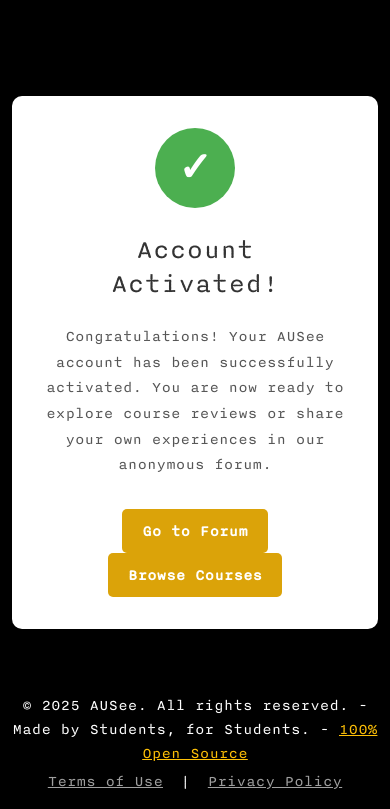
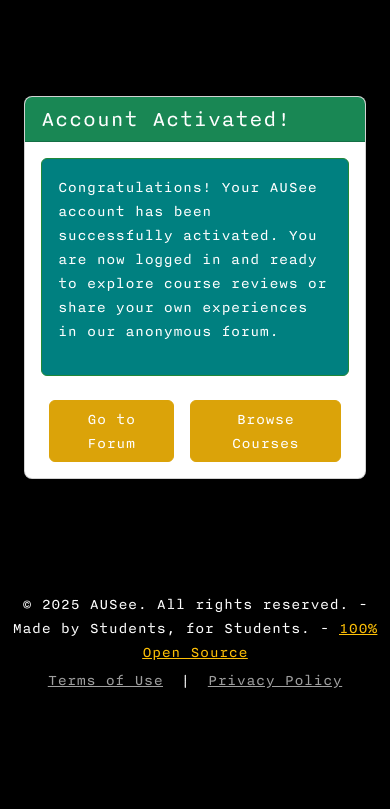
Before and after one commit to NatanAmado/AUSee, a Django app: template users/templates/users/activation_success.html in a window 390 px wide. Shown: the part 136-945 px from the top of the page. After the commit the page ends 824 px from the top, so only its background shows below. Run offline with Django 4.2, Linux system fonts and the light colour scheme; the template is opened without the code that fills it, so the values that code supplies are empty.

Commit message:
Refactor activation success template: replace custom styles with Bootstrap components for improved responsiveness and user experience, update success message to clarify user readiness for forum participation, and streamline action buttons for better accessibility.

```diff
--- a/users/templates/users/activation_success.html
+++ b/users/templates/users/activation_success.html
@@ -1,71 +1,25 @@
 {% extends 'base.html' %}
 
 {% block content %}
-<style>
-    .activation-container {
-        max-width: 600px;
-        margin: 3rem auto;
-        padding: 2rem;
-        text-align: center;
-        background-color: white;
-        border-radius: 10px;
-        box-shadow: 0 4px 15px rgba(0, 0, 0, 0.1);
-    }
-
-    .success-icon {
-        width: 80px;
-        height: 80px;
-        margin: 0 auto 1.5rem;
-        background-color: #4CAF50;
-        color: white;
-        border-radius: 50%;
-        display: flex;
-        align-items: center;
-        justify-content: center;
-        font-size: 40px;
-        font-weight: bold;
-    }
-
-    .activation-title {
-        color: #333;
-        margin-bottom: 1.5rem;
-        font-size: 28px;
-    }
-
-    .activation-message {
-        color: #555;
-        font-size: 16px;
-        line-height: 1.6;
-        margin-bottom: 2rem;
-    }
-
-    .action-button {
-        display: inline-block;
-        padding: 10px 20px;
-        margin: 0 10px;
-        background-color: #dba309;
-        color: white;
-        text-decoration: none;
-        border-radius: 5px;
-        font-weight: bold;
-        transition: background-color 0.3s;
-    }
-
-    .action-button:hover {
-        background-color: #c79000;
-    }
-</style>
-
-<div class="activation-container">
-    <div class="success-icon">✓</div>
-    <h1 class="activation-title">Account Activated!</h1>
-    <p class="activation-message">
-        Congratulations! Your AUSee account has been successfully activated.
-        You are now ready to explore course reviews or share your own experiences in our anonymous forum.
-    </p>
-    <div>
-        <a href="{% url 'forum:index' %}" class="action-button">Go to Forum</a>
-        <a href="{% url 'reviews:course_list' %}" class="action-button">Browse Courses</a>
+<div class="container mt-5">
+    <div class="row justify-content-center">
+        <div class="col-md-8">
+            <div class="card">
+                <div class="card-header bg-success text-white">
+                    <h3 class="mb-0">Account Activated!</h3>
+                </div>
+                <div class="card-body">
+                    <div class="alert alert-success">
+                        <p>Congratulations! Your AUSee account has been successfully activated.
+                        You are now logged in and ready to explore course reviews or share your own experiences in our anonymous forum.</p>
+                    </div>
+                    <div class="d-flex justify-content-center mt-4">
+                        <a href="/forum/" class="btn btn-primary mx-2">Go to Forum</a>
+                        <a href="{% url 'reviews:course_list' %}" class="btn btn-primary mx-2">Browse Courses</a>
+                    </div>
+                </div>
+            </div>
+        </div>
     </div>
 </div>
 {% endblock %}
```
